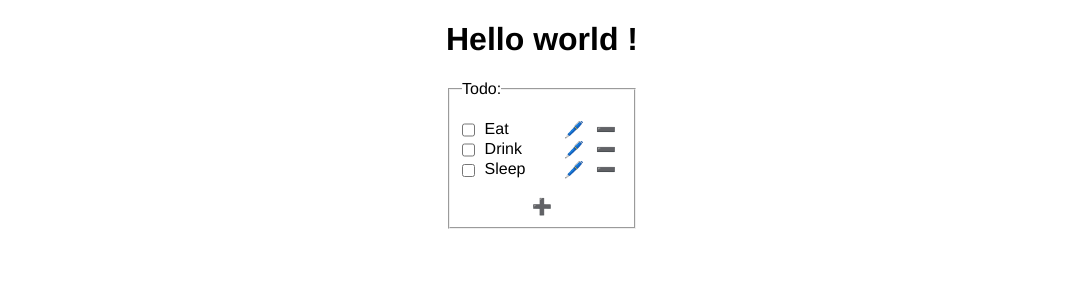
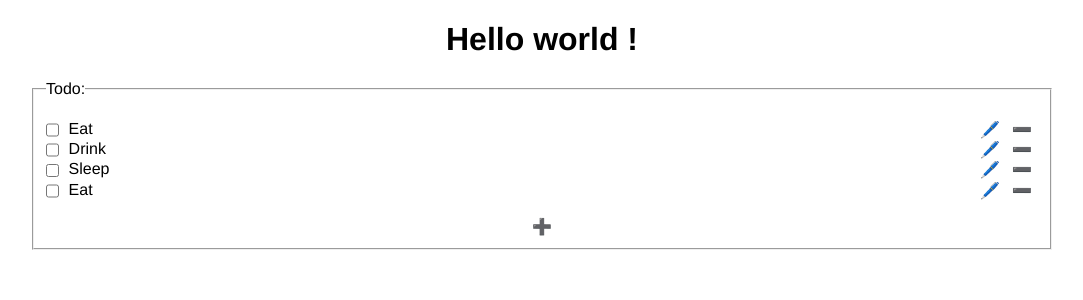
Before and after one commit to jneda/react-todolist, a React (Create React App) app: page / in a window 1280 px wide. Shown: the top 300 px of the page, without its empty margins (98-1181 px from the left). Built offline with nearby package versions, Linux system fonts and the light colour scheme.

Commit message:
feat: delete task

```diff
--- a/src/App.css
+++ b/src/App.css
@@ -1,7 +1,21 @@
 body {
   display: flex;
-  justify-content: center;
+  flex-direction: column;
   align-items: center;
+  min-height: 100vh;
 
   font-family: "Franklin Gothic Medium", "Arial Narrow", Arial, sans-serif;
 }
+
+#root {
+  width: 100%;
+}
+
+.app {
+  max-width: 80%;
+  margin:  auto;
+}
+
+.app h1 {
+  text-align: center;
+}
--- a/src/App.js
+++ b/src/App.js
@@ -4,10 +4,10 @@ import './App.css';
 
 function App() {
   return (
-    <>
+    <div className="app">
       <h1>Hello world !</h1>
       <TodoList />
-    </>
+    </div>
   );
 }
 
--- a/src/components/Task.jsx
+++ b/src/components/Task.jsx
@@ -7,7 +7,7 @@ function Task(props) {
         <input type="checkbox" name="" id="" />
         <span>{props.task}</span>
         <button>🖊️</button>
-        <button>➖</button>
+        <button onClick={() => props.handleDeleteTask(props.id)}>➖</button>
       </li>
     </>
   );
--- a/src/components/TodoList.jsx
+++ b/src/components/TodoList.jsx
@@ -1,22 +1,39 @@
 import { useState } from "react";
+import { v4 as uuidv4 } from 'uuid';
 import Task from "./Task";
 
 import './TodoList.css';
 
 function TodoList() {
   const [tasks, setTasks] = useState([
-    'Eat',
-    'Drink',
-    'Sleep'
+    { id: uuidv4(), task: 'Eat' },
+    { id:uuidv4(), task: 'Drink' },
+    { id: uuidv4(), task: 'Sleep' },
+    { id:uuidv4(), task: 'Eat' }
   ]);
+
+  function addTask() {
+    console.log('Coucou');
+  }
+
+  function deleteTask(taskId) {
+    setTasks(tasks.filter(task => task.id !== taskId));
+  }
 
   return (
     <fieldset>
       <legend>Todo:</legend>
       <ul>
-        {tasks.map((task, i) => <Task key={i} task={task} />)}
+        {tasks.map((task) => (
+          <Task
+            key={task.id}
+            id={task.id}
+            task={task.task}
+            handleDeleteTask={deleteTask}
+          />
+        ))}
       </ul>
-      <button>➕</button>
+      <button onClick={addTask}>➕</button>
     </fieldset>
   );
 }
```
